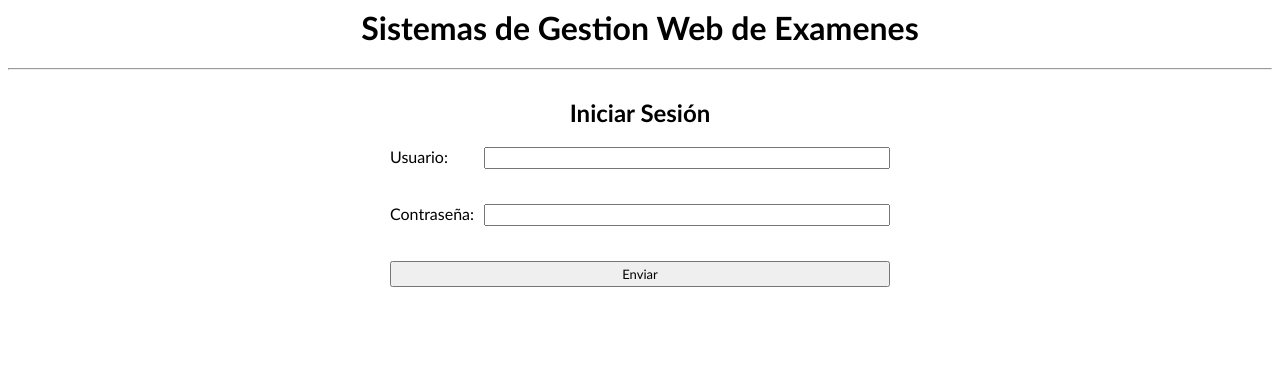
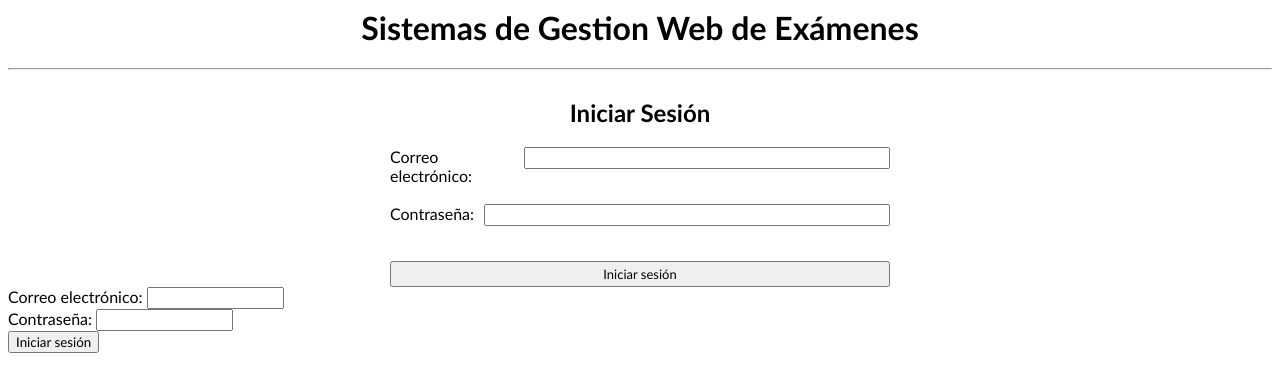
Before and after one commit to PedroGarcia-BWH/PracticasPW, a PHP site: page / in a window 1280 px wide. Shown: the top 392 px of the page. Run offline with PHP 8.4, Linux system fonts and the light colour scheme.

```diff
--- a/index.php
+++ b/index.php
@@ -15,21 +15,31 @@
         </style>
     </head>
     <body>
-        <h1 style="text-align: center;">Sistemas de Gestion Web de Examenes</h1>
+        <h1 STYLE="text-align: center;">Sistemas de Gestion Web de Exámenes</h1>
         <hr>
-        <form action="POST" style="display: flex; height:fit-content; flex-direction:column; width:50%; margin:auto; max-width:500px">
-            <h2 style="text-align: center;">Iniciar Sesión</h2>
-            <div style="display:inline-flex; height: fit-content;">
-                <p>Usuario: </p>
-                <input type="text" name="user" style="height: fit-content; margin-left:36px; width:100%"><br><br>
+        <form METHOD=POST STYLE="display: flex; height:fit-content; flex-direction:column; width:50%; margin:auto; max-width:500px">
+            <h2 STYLE="text-align: center;">Iniciar Sesión</h2>
+            <div STYLE="display:inline-flex; height: fit-content;">
+                <p>Correo electrónico: </p>
+                <input TYPE="text" NAME="user" MAXLENGTH=60 STYLE="height: fit-content; margin-left:36px; width:100%"><br><br>
             </div>
             <br>
             <div style="display:inline-flex; height: fit-content;">
                 <p>Contraseña: </p>
-                <input type="password" name="password" style="height: fit-content; margin-left:10px; width:100%"><br><br>
+                <input TYPE="password" NAME="passwd" MAXLENGTH=10 STYLE="height: fit-content; margin-left:10px; width:100%"><br><br>
             </div>
             <br>
-            <input style="font-size:small; padding-left: 20px; padding-right: 20px; justify-content:center; height:2em" type="submit" value="Enviar">
+            <input STYLE="font-size:small; padding-left: 20px; padding-right: 20px; justify-content:center; height:2em" TYPE="submit" VALUE="Iniciar sesión">
         </form>
     </body>
 </html>
+
+<FORM METHOD=POST>
+            Correo electrónico:
+            <INPUT NAME="correo" TYPE="text" SIZE=15 MAXLENGTH=100>
+            <br/>
+            Contraseña:
+            <INPUT NAME="passwd" TYPE="password" SIZE=15 MAXLENGTH=10>
+            <br/>
+            <INPUT TYPE="submit" VALUE="Iniciar sesión">
+        </FORM>
```
